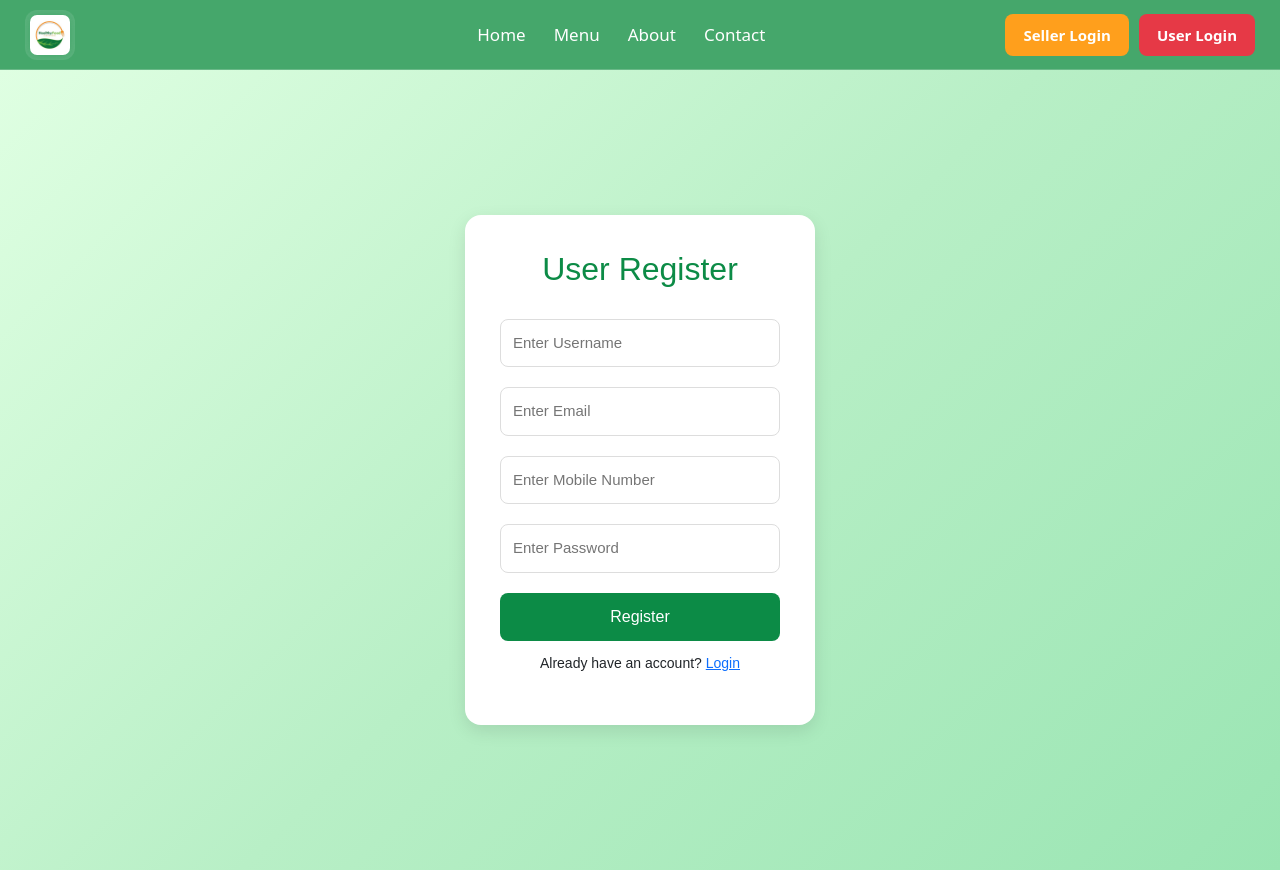
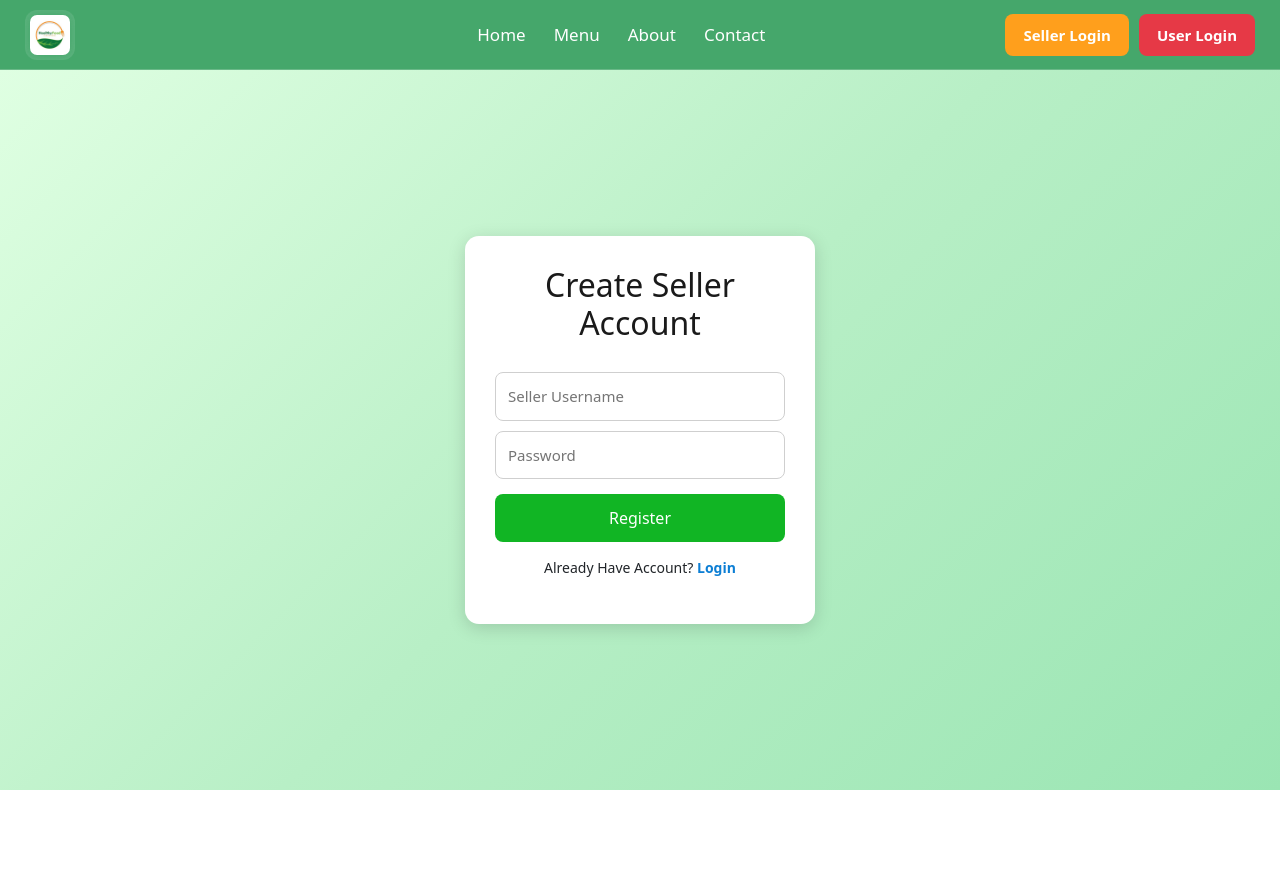
Before and after one commit to Mrughank/healthy-food-frontend, a React (Vite) app: page /sellerRegister in a window 1280 px wide. Built offline with nearby package versions, Linux system fonts and the light colour scheme.

Commit message:
Fix user register API

```diff
--- a/src/components/SellerRegister.jsx
+++ b/src/components/SellerRegister.jsx
@@ -1,85 +1,64 @@
 import React, { useState } from "react";
 import axios from "axios";
-import { useNavigate, Link } from "react-router-dom";
-import "./UserRegister.css";
+import "./SellerRegister.css";
+import { useNavigate } from "react-router-dom";
 
-export default function UserRegister() {
+export default function SellerRegister() {
   const [username, setUsername] = useState("");
   const [userpassword, setUserpassword] = useState("");
-  const [email, setEmail] = useState("");
-  const [mobile, setMobile] = useState("");
-
   const navigate = useNavigate();
 
-  const handleSubmit = async (e) => {
+  const onSubmit = async (e) => {
   e.preventDefault();
 
   try {
     const res = await axios.post(
-        `${import.meta.env.VITE_API_URL}/user/register`,   // ✅ CORRECT API
+      `${import.meta.env.VITE_API_URL}/seller/register`,
       {
-          name: username,          // ✅ backend expects name
-          password: userpassword,  // ✅ backend expects password
-          email: email,
-          phone: mobile
+        username,
+        userpassword,
       }
     );
 
     if (res.data.success) {
-        alert("✅ Registration successful!");
-        navigate("/userLogin");
+      alert("Seller Registered ✅");
+      navigate("/sellerLogin");
     } else {
-        alert("❌ " + res.data.msg);
+      alert("Registration failed ❌");
     }
   } catch (err) {
-      console.log("Register error:", err.response?.data || err);
-      alert("⚠️ Server error");
+    console.log(err.response?.data || err.message);
+    alert("Server error ❌");
   }
 };
 
+
   return (
-    <div className="register-container">
-      <form className="register-card" onSubmit={handleSubmit}>
-        <h2>User Register</h2>
+    <div className="seller-reg-page">
+      <form className="seller-reg-card" onSubmit={onSubmit}>
+        <h2>Create Seller Account</h2>
 
         <input
           type="text"
-          placeholder="Enter Username"
+          placeholder="Seller Username"
           value={username}
           onChange={(e) => setUsername(e.target.value)}
           required
         />
 
         <input
-          type="email"
-          placeholder="Enter Email"
-          value={email}
-          onChange={(e) => setEmail(e.target.value)}
-          required
-        />
-
-        <input
-          type="text"
-          placeholder="Enter Mobile Number"
-          value={mobile}
-          onChange={(e) => setMobile(e.target.value)}
-          required
-        />
-
-        <input
           type="password"
-          placeholder="Enter Password"
+          placeholder="Password"
           value={userpassword}
           onChange={(e) => setUserpassword(e.target.value)}
           required
         />
 
-        <button type="submit" className="register-btn">
-          Register
-        </button>
+        <button type="submit" className="reg-btn">Register</button>
 
-        <p>
-          Already have an account? <Link to="/userLogin">Login</Link>
+        <p className="login-link">
+          Already Have Account?{" "}
+          <span onClick={() => navigate("/sellerLogin")}>Login</span>
         </p>
       </form>
     </div>
--- a/src/components/UserRegister.jsx
+++ b/src/components/UserRegister.jsx
@@ -1,6 +1,6 @@
 import React, { useState } from "react";
 import axios from "axios";
-import { Link, useNavigate } from "react-router-dom";
+import { useNavigate, Link } from "react-router-dom";
 import "./UserRegister.css";
 
 export default function UserRegister() {
@@ -16,12 +16,12 @@ export default function UserRegister() {
 
     try {
       const res = await axios.post(
-        `${import.meta.env.VITE_API_URL}/user/register`,
+        `${import.meta.env.VITE_API_URL}/user/register`,   // ✅ CORRECT API
         {
-          username,
-          userpassword,
-          email,
-          phone: mobile,
+          name: username,          // ✅ backend expects name
+          password: userpassword,  // ✅ backend expects password
+          email: email,
+          phone: mobile
         }
       );
 
@@ -32,7 +32,7 @@ export default function UserRegister() {
         alert("❌ " + res.data.msg);
       }
     } catch (err) {
-      console.log(err);
+      console.log("Register error:", err.response?.data || err);
       alert("⚠️ Server error");
     }
   };
```
Lines whose indentation alone changed are shown as unchanged.
